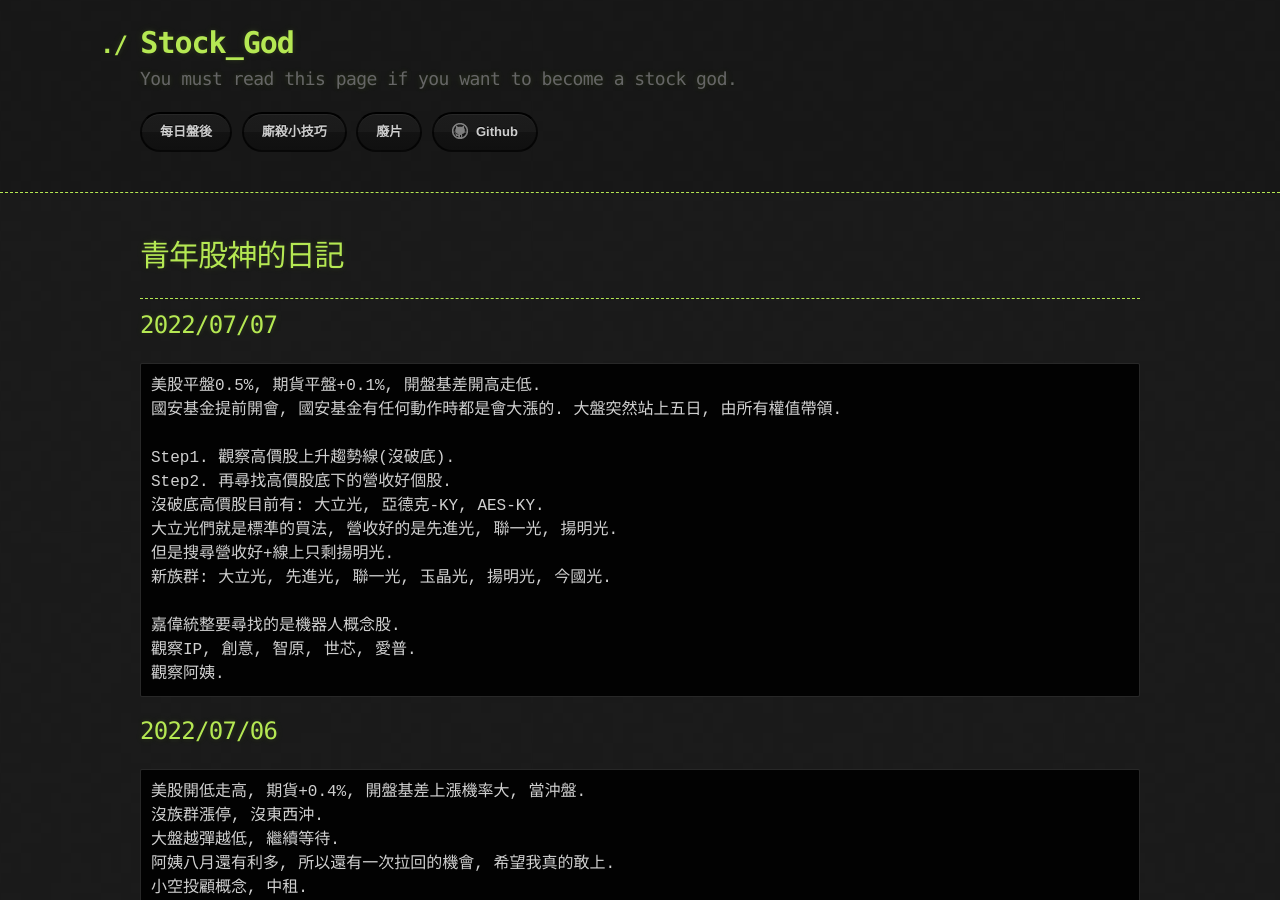
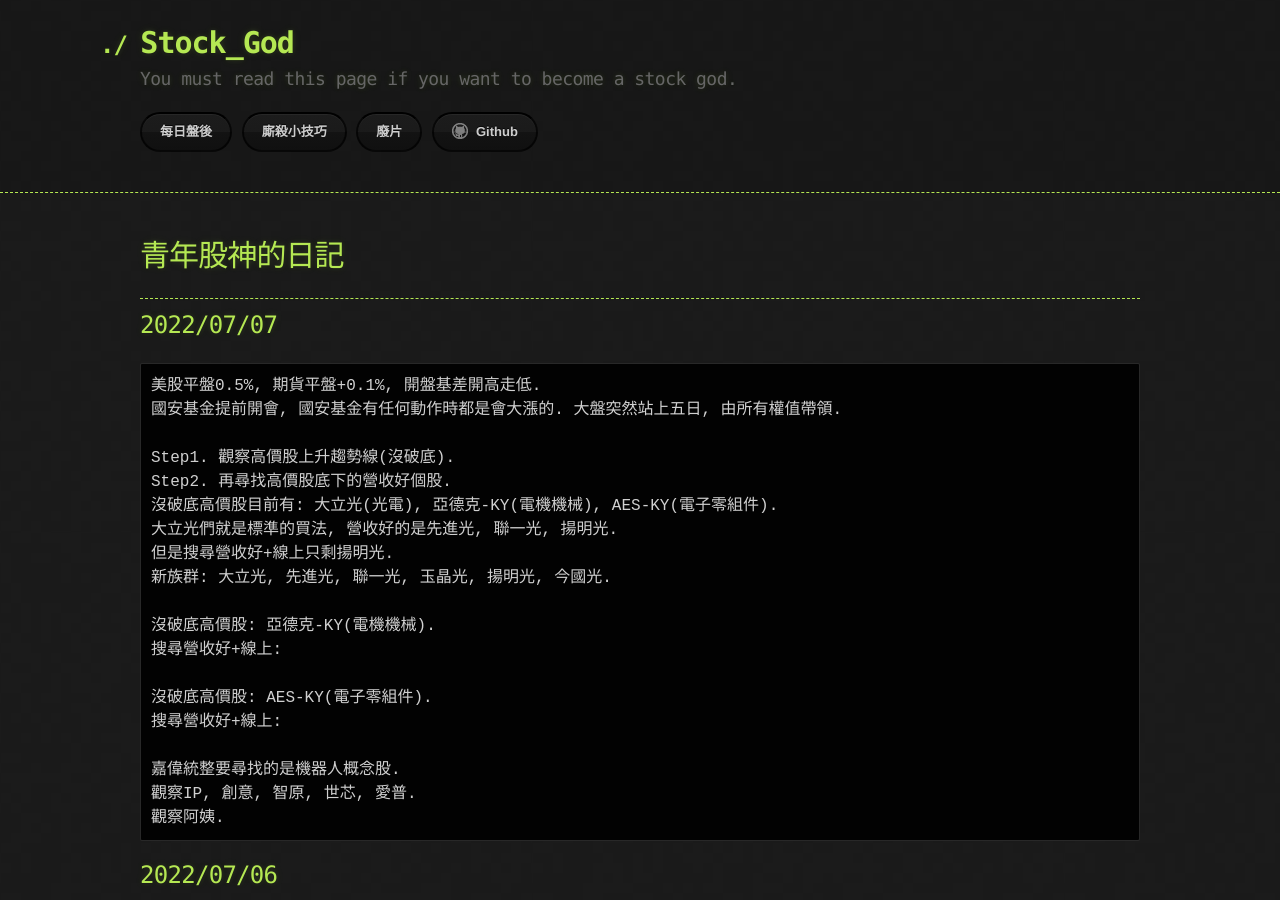
Before and after one commit to lepg5487/Stock_God, a Jekyll site: the page built from index.md, in a window 1280 px wide and 900 px high. Built offline with Jekyll 4.4.1, drawn with Linux system fonts in a browser that asks for light colours; our own code applies the rules of GitHub Pages for plain Markdown files.

Commit message:
Update index.md

```diff
--- a/index.md
+++ b/index.md
@@ -13,10 +13,16 @@ layout: testlayouts
 
 Step1. 觀察高價股上升趨勢線(沒破底).
 Step2. 再尋找高價股底下的營收好個股.
-沒破底高價股目前有: 大立光, 亞德克-KY, AES-KY.
+沒破底高價股目前有: 大立光(光電), 亞德克-KY(電機機械), AES-KY(電子零組件).
 大立光們就是標準的買法, 營收好的是先進光, 聯一光, 揚明光.
 但是搜尋營收好+線上只剩揚明光.
 新族群: 大立光, 先進光, 聯一光, 玉晶光, 揚明光, 今國光.
+
+沒破底高價股: 亞德克-KY(電機機械).
+搜尋營收好+線上:
+
+沒破底高價股: AES-KY(電子零組件).
+搜尋營收好+線上:
 
 嘉偉統整要尋找的是機器人概念股.
 觀察IP, 創意, 智原, 世芯, 愛普.
```
